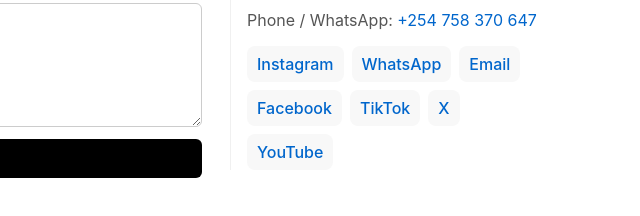
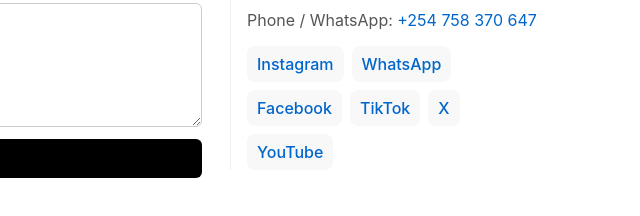
Before and after one commit to Tw33zy-1/LIISHON-VISUALS, a plain HTML site: page index.html in a window 1280 px wide. Shown: the part 3077-3293 px from the top of the page, 640-1280 px from the left. Drawn offline with nearby package versions, Linux system fonts and the light colour scheme.

Commit message:
Update index.html

```diff
--- a/index.html
+++ b/index.html
@@ -143,10 +143,6 @@ PPF, Arusha</h4>
                 <span>WhatsApp</span>
               </a>
 
-              <a class="social" href="mailto:liishonvisuals@gmail.com" aria-label="Email" title="Email">
-                <span>Email</span>
-              </a>
-
               <a class="social" href="https://web.facebook.com/people/Liishonvisuals/61575606180851/" aria-label="Facebook" title="Facebook" target="_blank" rel="noopener">
                 <span>Facebook</span>
               </a>
```
